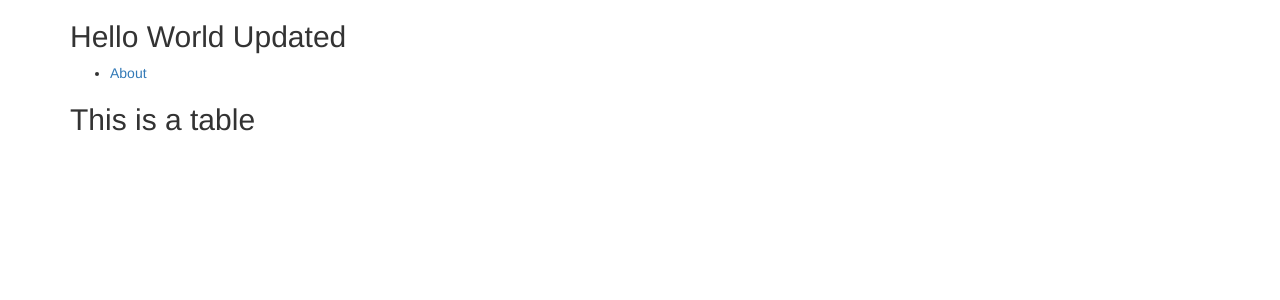
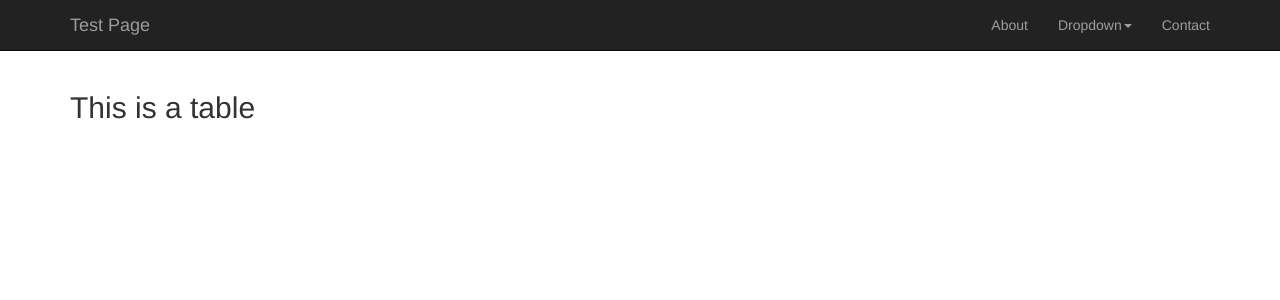
Before and after one commit to arms3/flask, a Flask app: template templates/index.html in a window 1280 px wide. Shown: the top 300 px of the page. Run offline with Flask 2, Linux system fonts and the light colour scheme; the template is opened without the code that fills it, so the values that code supplies are empty; some libraries are stand-ins or nearby versions.

Commit message:
Added navbar

```diff
--- a/templates/index.html
+++ b/templates/index.html
@@ -7,19 +7,42 @@
     <meta name="author" content="@gotoariel">
     <!-- <link rel="icon" href="favicon.ico"> -->
 
-    <title>Flask | Heroku Test</title>
+    <title>Test page</title>
 
     <!-- Bootstrap core CSS -->
     <link rel="stylesheet" href="https://maxcdn.bootstrapcdn.com/bootstrap/3.3.7/css/bootstrap.min.css">
   </head>
   <body>
+    <nav class="navbar navbar-inverse navbar-static-top">
+    	<div class="container">
+    		<div class="navbar-header">
+    			<button type="button" class="navbar-toggle collapsed" data-toggle="collapse" data-target="#bs-example-navbar-collapse-1" aria-expanded="false">
+    				<span class="sr-only">Toggle navigation</span>
+    				<span class="icon-bar"></span>
+    				<span class="icon-bar"></span>
+    				<span class="icon-bar"></span>
+    			</button>
+    			<a class="navbar-brand" href="/">Test Page</a>
+    		</div>
+    		<div class="collapse navbar-collapse" id="bs-example-navbar-collapse-1">
+    			<ul class="nav navbar-nav navbar-right">
+    				<li><a href="/about">About</a></li>
+    				<li class="dropdown">
+    					<a href="#" class="dropdown-toggle" data-toggle="dropdown" role="button" aria-haspopup="true" aria-expanded="false">Dropdown<span class="caret"></span></a>
+    					<ul class="dropdown-menu">
+    						<li><a href="#">A</a></li>
+    						<li><a href="#">B</a></li>
+    						<li><a href="#">C</a></li>
+    					</ul>
+    				</li>
+    				<li><a href="#">Contact</a></li>
+    			</ul>
+    		</div>
+    	</div>
+    </nav>
     <div class="container">
       <div class="row">
         <div class="col-lg-12 text-left">
-          <h2>Hello World Updated</h2>
-          <ul>
-            <li><a href="/about">About</a></li>
-          </ul>
           <h2>This is a table</h2>
           <div>{{ table | safe }}</div>
         </div>
```
Also changed, not shown: templates/about.html (+27 -0 lines).
